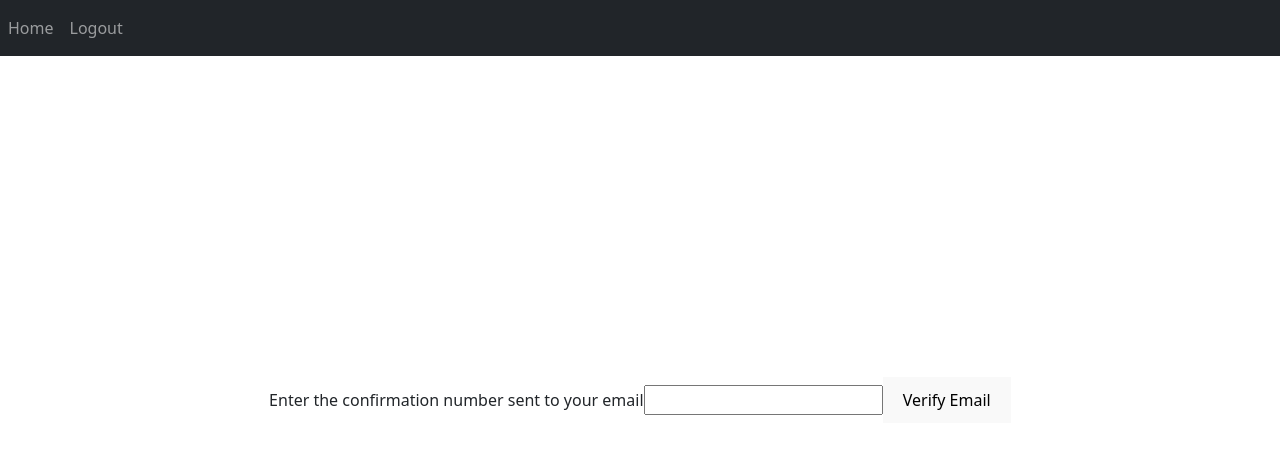
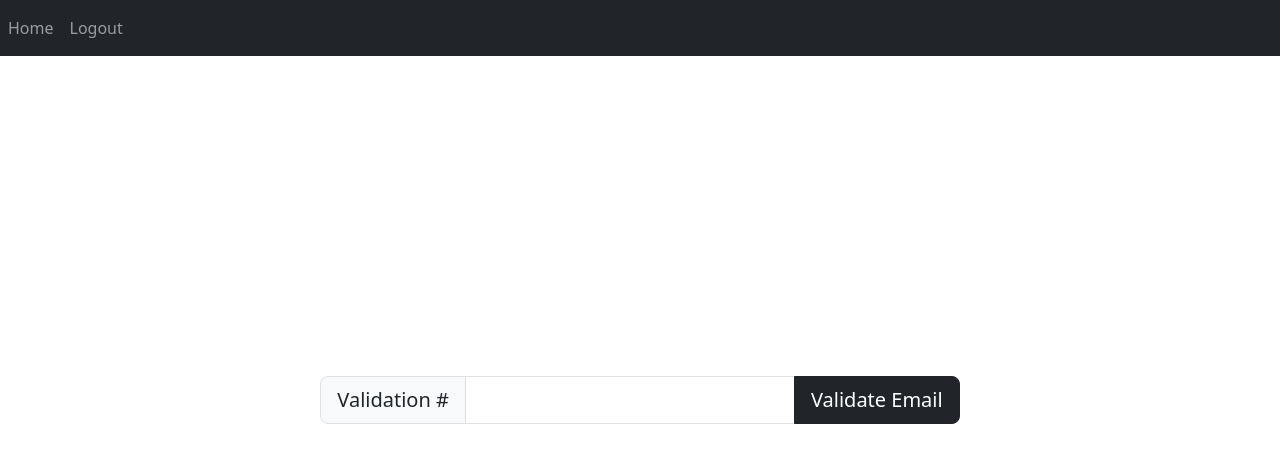
Before and after one commit to jpatterson933/ocean_data, a React (Vite) app in the folder client/: page /verify_email in a window 1280 px wide. Shown: the top 462 px of the page. Built offline with nearby package versions, Linux system fonts and the light colour scheme; no server answers; sample sign-in values are in the browser's storage.

Commit message:
styled verification page. Closes #18

```diff
--- a/client/src/components/EmailVerification/index.jsx
+++ b/client/src/components/EmailVerification/index.jsx
@@ -3,6 +3,11 @@ import { useMutation } from "@apollo/client";
 import { useNavigate } from "react-router-dom";
 
 import { VERIFY_USER } from "../../utils/mutations";
+
+//bootstrap
+import Form from 'react-bootstrap/Form';
+import InputGroup from 'react-bootstrap/InputGroup';
+import Button from "react-bootstrap/Button";
 
 const EmailVerification = () => {
 
@@ -43,16 +48,19 @@ const EmailVerification = () => {
     }
 
     return (
-        <form onSubmit={handleSubmit}>
-            <label htmlFor="confirmationNumber">Enter the confirmation number sent to your email</label>
-            <input
-                type="number"
-                id="confirmationNumber"
-                value={confirmationNumber}
-                onChange={handleChange}
-            />
-            <button type="submit">Verify Email</button>
-        </form>
+        <Form onSubmit={handleSubmit}>
+            <InputGroup size="lg">
+                <InputGroup.Text id="inputGroup-sizing-lg">Validation #</InputGroup.Text>
+                <Form.Control
+                    aria-label="Large"
+
+                    id="confirmationNumber"
+                    value={confirmationNumber}
+                    onChange={handleChange}
+                />
+                <Button variant="dark" type="submit">Validate Email</Button>
+            </InputGroup>
+        </Form>
     )
 };
 
--- a/client/src/main.jsx
+++ b/client/src/main.jsx
@@ -12,9 +12,9 @@ import NoExistingPage from "./pages/NoExistingPage";
 import Home from "./pages/Home";
 import ProtectedRoute from "./components/ProtectedRoute";
 import EmailVerification from "./components/EmailVerification";
+import VerifyEmailRoute from "./components/VerifyEmailRoute";
 // testing component
 import TestingComponent from "./components/test";
-import VerifyEmailRoute from "./components/VerifyEmailRoute";
 
 const router = createBrowserRouter([
   {
--- a/client/src/pages/Home.jsx
+++ b/client/src/pages/Home.jsx
@@ -1,6 +1,8 @@
-function Home(){
+function Home() {
     return (
-        <h1>Ocean Data</h1>
+        <>
+            <h1>Ocean Data</h1>
+        </>
     )
 }
 
```
